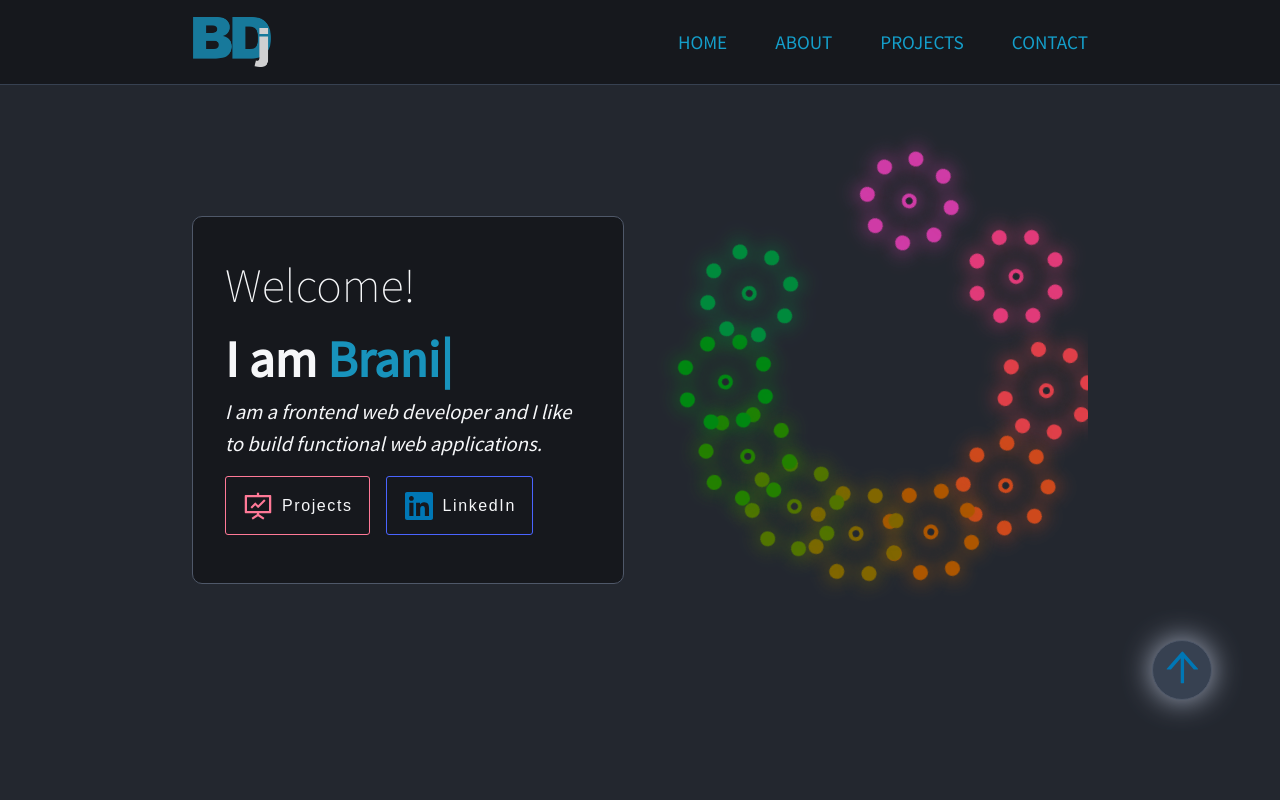
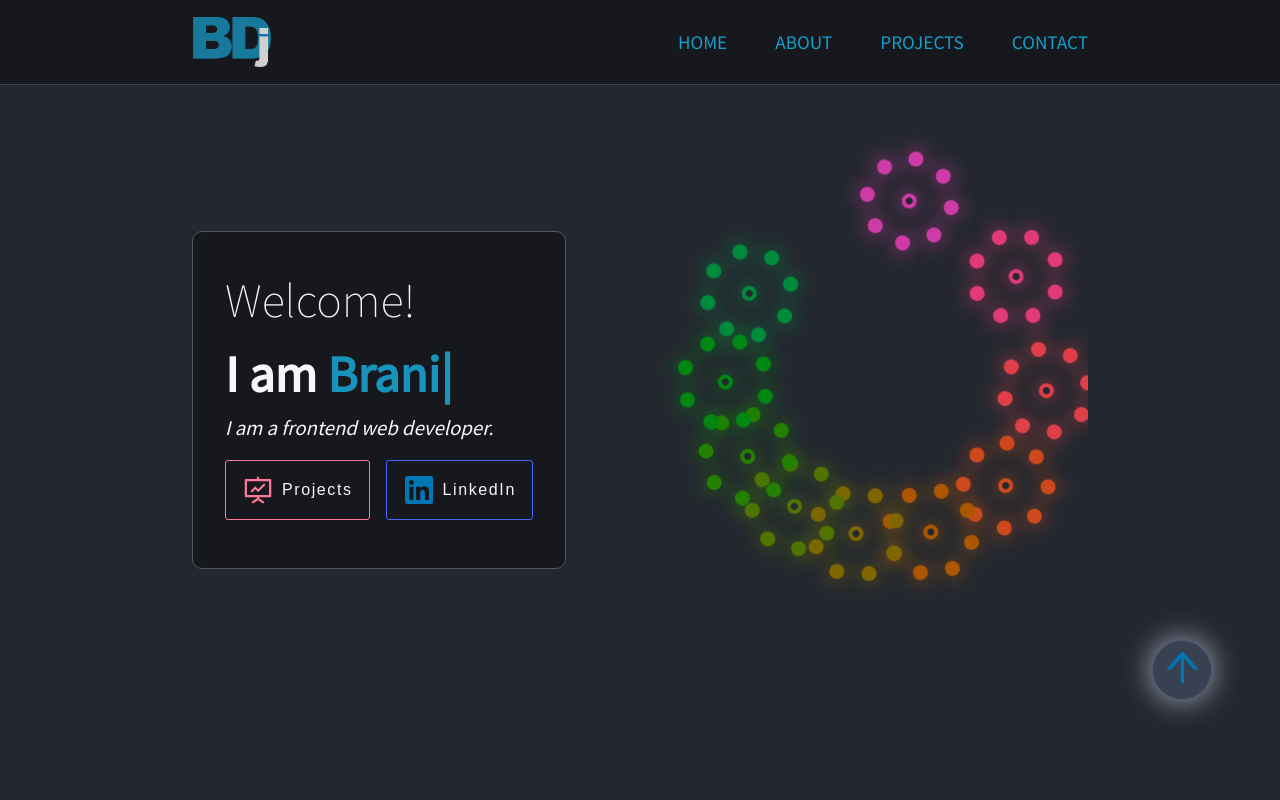
Before and after one commit to branimir1111/myPortfolio, a React (Vite) app: page / in a window 1280 px wide. Shown: the top 800 px of the page. Built offline with nearby package versions, Linux system fonts and the light colour scheme; the HTML template or start-up script is replaced by a standard one.

Commit message:
Update Home.jsx

```diff
--- a/src/components/Home.jsx
+++ b/src/components/Home.jsx
@@ -31,8 +31,7 @@ const Home = () => {
             </h1>
             <p className='welcomeText'>
               <em>
-                I am a frontend web developer and I like to build functional
-                web applications.
+                I am a frontend web developer.
               </em>
             </p>
             <div className='btnContainer'>
```
